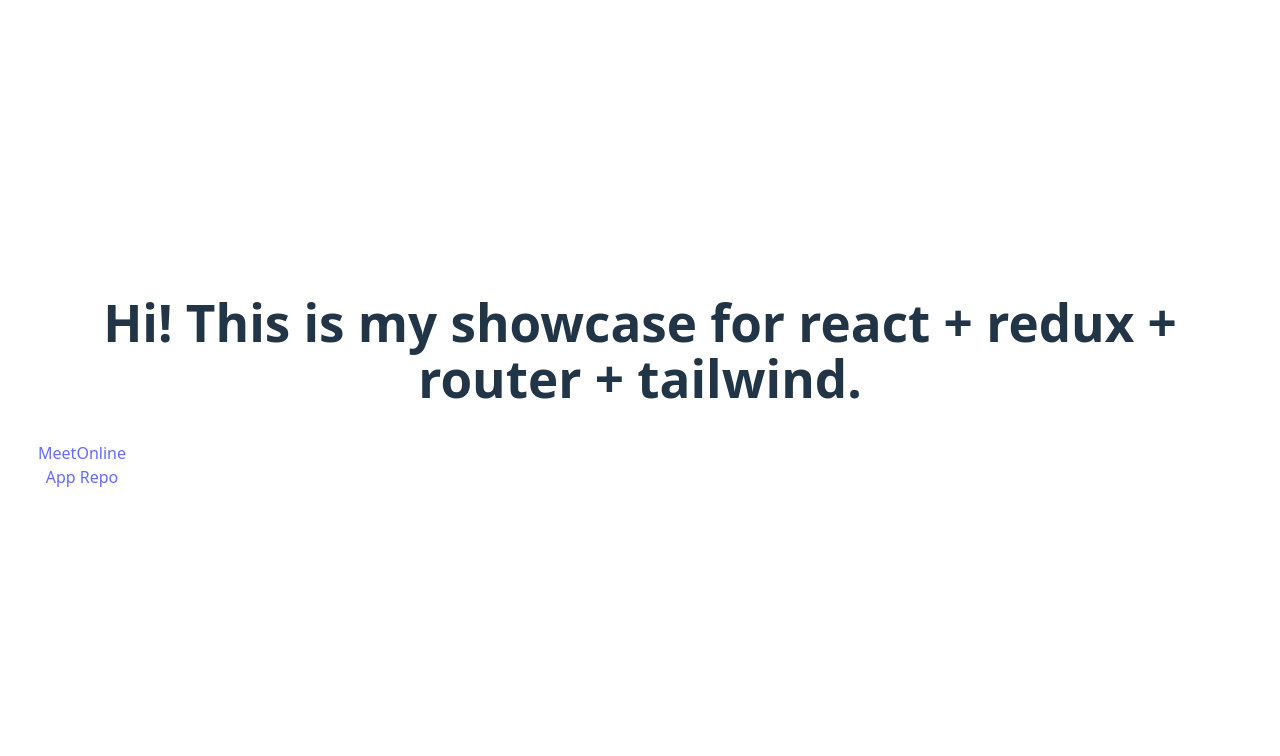
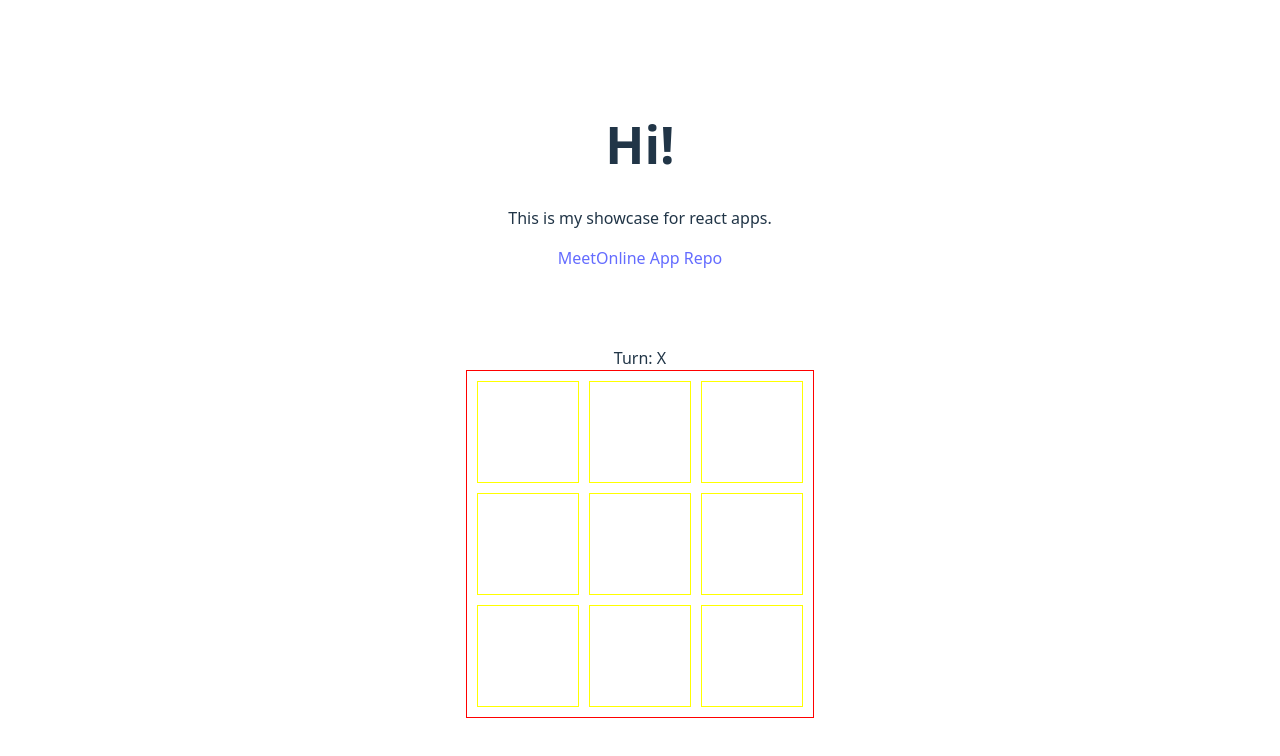
Before and after one commit to wtasg/react_showcase, a React (Vite) app: page / in a window 1280 px wide. Shown: the top 756 px of the page. Built offline with nearby package versions, Linux system fonts and the light colour scheme.

Commit message:
tic-tac-toe init

```diff
--- a/src/App.tsx
+++ b/src/App.tsx
@@ -1,13 +1,15 @@
 import './App.css'
+import { TicTacToe } from './showcase/tic-tac-toe/TicTacToe'
 
 function App() {
-
     return (
         <>
-            <h1>Hi! This is my showcase for react + redux + router + tailwind.</h1>
-            <div style={{ height: "100px", width: "100px" }}>
+            <h1>Hi!</h1>
+            <p>This is my showcase for react apps.</p>
+            <div style={{ height: "100px", width: "content", margin: "auto" }}>
                 <a href="https://github.com/wtasg/meetonline">MeetOnline App Repo</a>
             </div>
+            <TicTacToe />
         </>
     )
 }
--- /dev/null
+++ b/src/showcase/tic-tac-toe/TicTacToe.tsx
@@ -0,0 +1,76 @@
+type Cell = {
+    value: string;
+}
+
+type Row = Cell[];
+
+type State = {
+    turn: string;
+    board: Row[];
+};
+
+function TicTacToe() {
+
+    const state: State = {
+        turn: "X",
+        board: [
+            [{ value: "X" }, { value: "O" }, { value: " " },],
+            [{ value: " " }, { value: " " }, { value: " " },],
+            [{ value: " " }, { value: " " }, { value: " " },],
+        ]
+    }
+
+    return <DrawBoard state={state} />;
+}
+
+function DrawBoard({ state }: { state: State }) {
+    return <>
+        <div>Turn: {state.turn}</div>
+        <Board board={state.board} />
+    </>
+}
+
+function Board({ board }: { board: Row[] }) {
+    const boardStyle = { display: "grid", gridGap: "10px", border: "thin solid red", padding: "10px" };
+    return <div style={boardStyle}>
+        {
+            board.map((row: Row, rowIndex: number) => {
+                return <Row row={row} index={rowIndex} />
+            })
+        }
+    </div>
+}
+
+function Row({ row, index }: { row: Row, index: number }) {
+    const rowStyle = { display: "grid", gridGap: "10px", gridTemplateColumns: "1fr 1fr 1fr", };
+
+    return <div
+        key={`board-row-${index}`}
+        style={rowStyle}>
+        {row.map((cell: Cell, cellIndex: number) => {
+            return <Cell index={cellIndex} value={cell.value} />
+        })}
+    </div>
+}
+
+function Cell({ index, value }: { index: number, value: string }) {
+    const cellStyle = {
+        height: "100px",
+        width: "100px",
+        border: "thin solid yellow",
+        display: "flex",
+        alignItems: "center",
+        justifyContent: "center",
+        fontSize: "48px",
+        color: "white"
+    };
+    return <div
+        key={`board-cell-${index}`}
+        style={cellStyle}>
+        {value}
+    </div >
+}
+
+export {
+    TicTacToe
+}
--- a/vite.config.ts
+++ b/vite.config.ts
@@ -3,6 +3,6 @@ import react from '@vitejs/plugin-react'
 
 // https://vite.dev/config/
 export default defineConfig({
-  plugins: [react()],
-  base: "/react_showcase/"
-})
+    plugins: [react()],
+    base: "/react_showcase/"
+});
```
